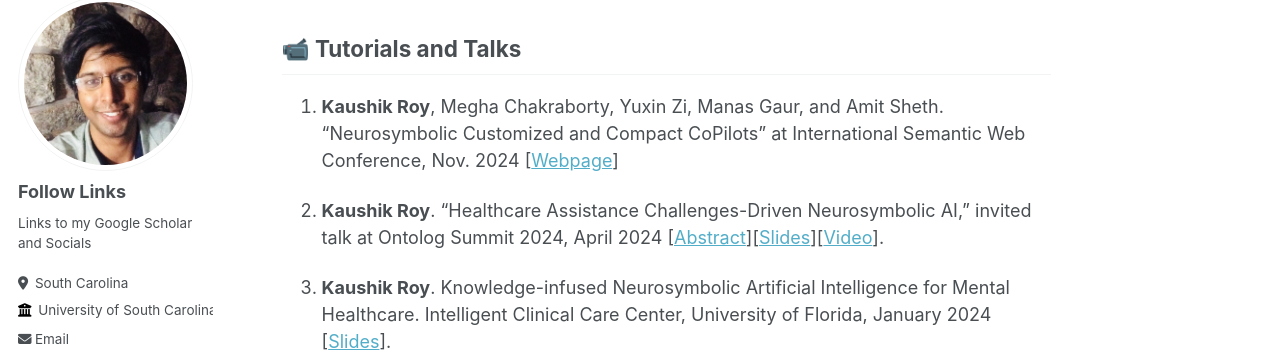
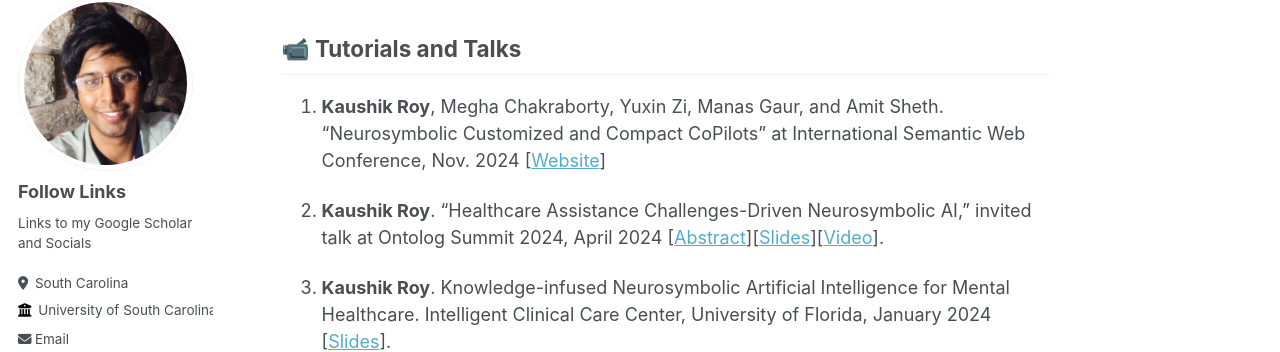
Before and after one commit to kauroy1994/home, a Jekyll site: the page built from _pages/markdown.md, in a window 1280 px wide and 900 px high, scrolled down 4815 px. Shown: the part 110-462 px from the top of the window. Built offline with Jekyll 4.4.1, drawn with Linux system fonts in a browser that asks for light colours; some web fonts are replaced.

Commit message:
Update markdown.md

```diff
--- a/_pages/markdown.md
+++ b/_pages/markdown.md
@@ -90,7 +90,7 @@ author_profile: true
 
 ## 📹 Tutorials and Talks
 
-1. **Kaushik Roy**, Megha Chakraborty, Yuxin Zi, Manas Gaur, and Amit Sheth. "Neurosymbolic Customized and Compact CoPilots” at International Semantic Web Conference, Nov. 2024 [[Webpage](https://kauroy1994.github.io/ISWC-2024-Tutorial-Neurosymbolic-Customized-and-Compact-CoPilots/)]
+1. **Kaushik Roy**, Megha Chakraborty, Yuxin Zi, Manas Gaur, and Amit Sheth. "Neurosymbolic Customized and Compact CoPilots” at International Semantic Web Conference, Nov. 2024 [[Website](https://kauroy1994.github.io/ISWC-2024-Tutorial-Neurosymbolic-Customized-and-Compact-CoPilots/)]
 
 2. **Kaushik Roy**. "Healthcare Assistance Challenges-Driven Neurosymbolic AI,” invited talk at Ontolog Summit 2024, April 2024 [[Abstract](https://ontologforum.com/index.php/ConferenceCall_2024_04_24)][[Slides](https://ontologforum.s3.amazonaws.com/OntologySummit2024/TrackC/Healthcare-Assistance-Challenges-Driven-Neurosymbolic-AI--KaushikRoy_20240424.pdf)][[Video](https://www.youtube.com/watch?v=kptZoV20zvQ&list=PLqJzTtkUiq55fsHfNyDWmHtHJsurM8mX7&index=6&pp=iAQB)].
 
```
